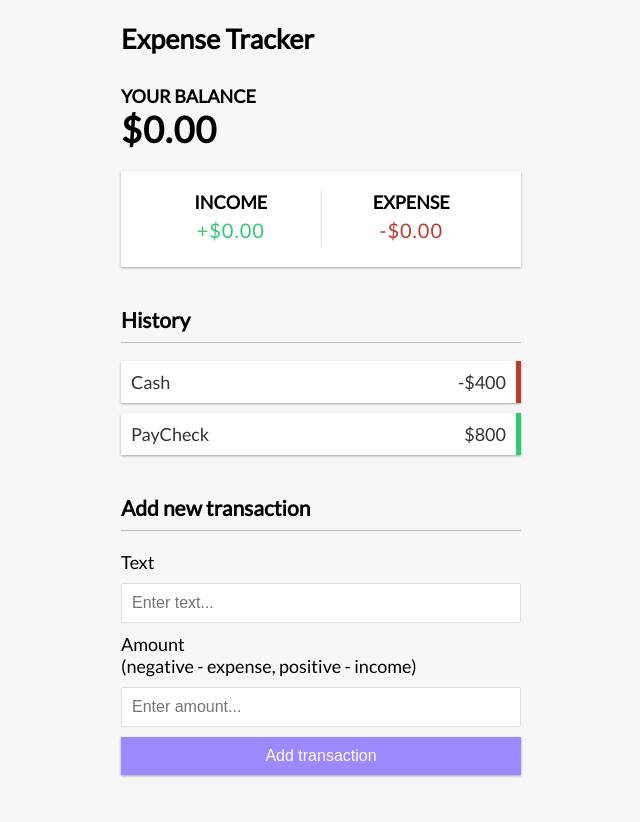
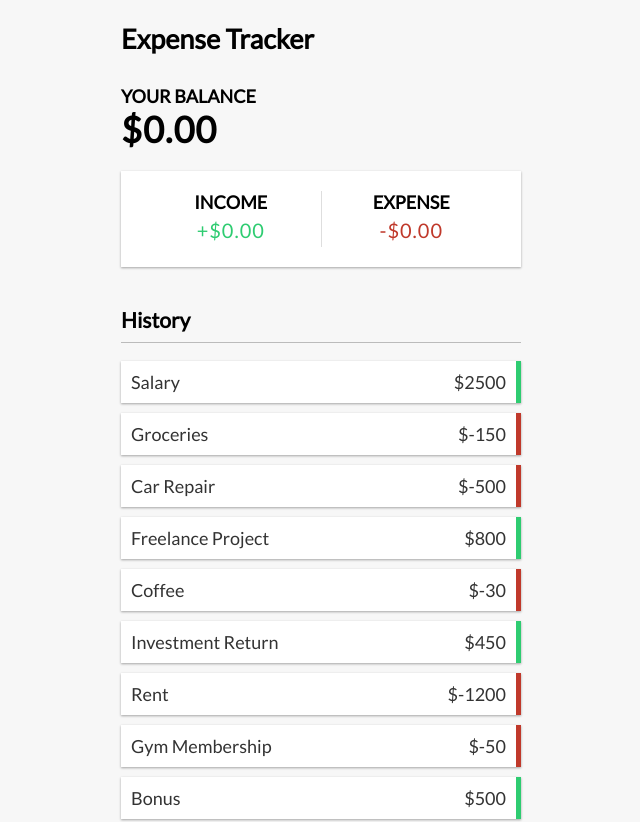
Before and after one commit to Tatyana-OA/vue-transaction-tracker, a Vue app: page / in a window 1280 px wide. Shown: the top 822 px of the page, without its empty margins (319-959 px from the left). Built offline with nearby package versions, Linux system fonts and the light colour scheme.

Commit message:
Options API option

```diff
--- a/src/components/TransactionList.vue
+++ b/src/components/TransactionList.vue
@@ -1,11 +1,35 @@
 <template>
   <h3>History</h3>
   <ul id="list" class="list">
-    <li class="minus">
-      Cash <span>-$400</span><button class="delete-btn">x</button>
-    </li>
-    <li class="plus">
-      PayCheck <span>$800</span><button class="delete-btn">x</button>
+    <li
+      v-for="transaction in transactions"
+      :class="transaction.value > 0 ? 'plus' : 'minus'"
+      :key="transaction.id"
+    >
+      {{ transaction.name }} <span>${{ transaction.value }}</span>
+      <button class="delete-btn">x</button>
     </li>
   </ul>
 </template>
+
+<!-- Options API Syntax -->
+<script>
+export default {
+  data() {
+    return {
+      transactions: [
+        { id: 1, name: "Salary", value: 2500 },
+        { id: 2, name: "Groceries", value: -150 },
+        { id: 3, name: "Car Repair", value: -500 },
+        { id: 4, name: "Freelance Project", value: 800 },
+        { id: 5, name: "Coffee", value: -30 },
+        { id: 6, name: "Investment Return", value: 450 },
+        { id: 7, name: "Rent", value: -1200 },
+        { id: 8, name: "Gym Membership", value: -50 },
+        { id: 9, name: "Bonus", value: 500 },
+        { id: 10, name: "Electricity Bill", value: -100 },
+      ],
+    };
+  },
+};
+</script>
```
